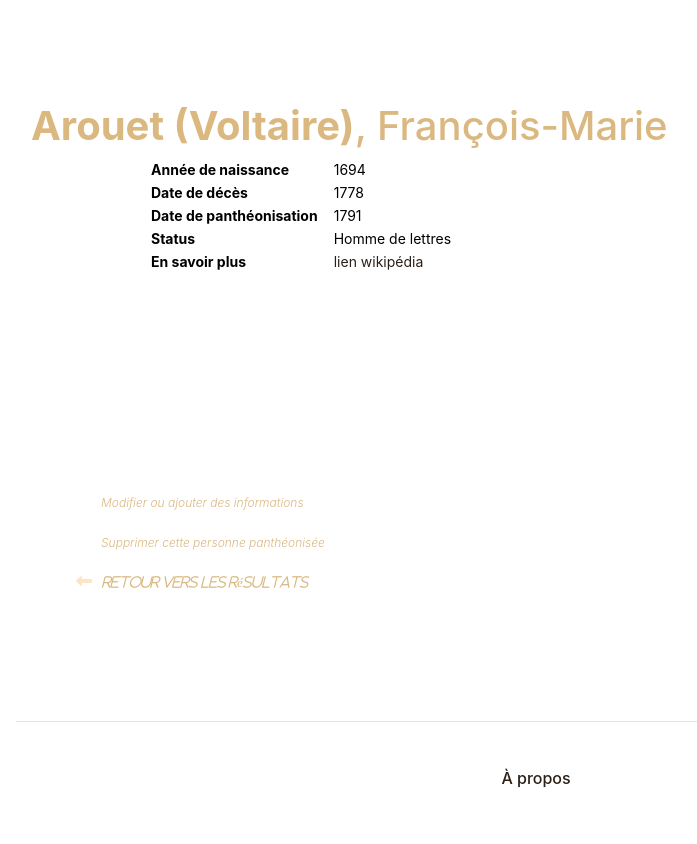
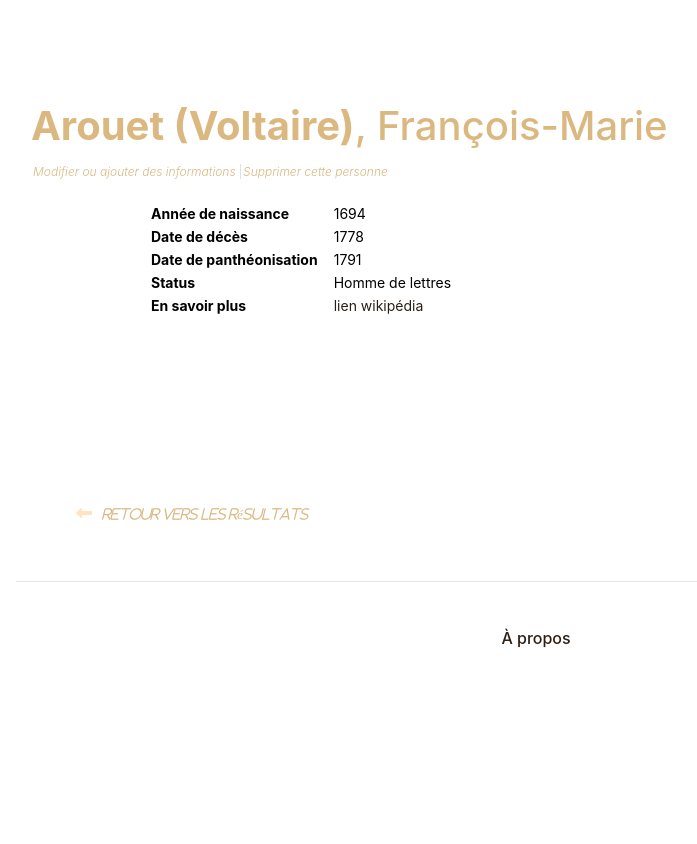
Before and after one commit to axellelecroq/pantheonisees, a Flask app: page /person/1 in a window 1280 px wide. Shown: the part 56-900 px from the top of the page, without its empty margins (104-801 px from the left). After the commit the page ends 704 px from the top, so only its background shows below. Run offline with Flask 2, Linux system fonts and the light colour scheme; a user stored in the database is signed in; data comes from the database, SQL or seed files in the repository; some libraries are stand-ins or nearby versions; some web fonts are replaced.

Commit message:
Change links'places person.html

```diff
--- a/pantheonisees/app/static/css/style.css
+++ b/pantheonisees/app/static/css/style.css
@@ -130,7 +130,7 @@
 .toModifyLink {
     font-size: 12px;
     font-weight: 300;
-    padding-left: 85px;
+    padding-left: 2px;
     color: #dab880;
     font-style: italic;
 }
--- a/pantheonisees/app/templates/pages/person.html
+++ b/pantheonisees/app/templates/pages/person.html
@@ -6,8 +6,13 @@
     <br>
     <div class="container">
         <h1 class="resultsTable"><b>{{result.name}}</b>, {{result.firstname}}</h2>
+            <div>{% if current_user.is_authenticated %}
+                <a class="toModifyLink" href="{{url_for( 'update_person', person_id=result.id)}} ">Modifier ou ajouter des informations</a>
+                <a class="border-left toModifyLink" href="{{url_for( 'delete_person', person_id=result.id)}} ">Supprimer cette personne</a> {%else%}
+                <a class="toModifyLink" href="{{url_for('connexion')}}">Modifier ou ajouter des informations</a>
+                <a class="border-left toModifyLink" href="{{url_for('connexion')}}">Supprimer cette personne</a>{% endif %}</div>
 
-            <table summary="Informations">
+            <table summary="Informations" style="margin-top:20px;">
                 <tbody class="personText ">
                     <tr>
                         <td class="personLabel ">Année de naissance</td>
@@ -33,16 +38,15 @@
                 </tbody>
             </table>
 
-            <div class="rounded float-right">{% if result.image_id.portrait_path %}
+            <div class="rounded float-right">
+                {% if result.image_id.portrait_path %}
                 <p><img src="{{ result.image_id.portrait_path }} " width="150px"></p>
-                {%if result.image_id.portrait_path%}
-                <p class="legendText">{{ result.image_id.portrait_desc}} {%if result.image_id.date%} en {{result.image_id.date}}
-                </p>
-                {% endif %} {%else%}
-                <p class="legendText">Portrait de {{result.name}} {{result.firstname}}, {%if result.image_id.date%}, {{result.image_id.date}}
-                </p>
-                {% endif %} {% endif %}</div>
-            {% endif %} {% if result.image_id.tomb_path %}
+                {% if result.image_id.portrait_path %}
+                <p class="legendText">{{result.image_id.portrait_desc}} {%if result.image_id.date %} en {{result.image_id.date}}{% endif %}
+                </p>{%else%}
+                <p class="legendText">Portrait de {{result.name}} {{result.firstname}}{%if result.image_id.date%} en {{result.image_id.date}}{% endif %}
+                </p> {% endif %}{% endif %}</div>
+            {% if result.image_id.tomb_path %}
             <div class="rounded float-right">
                 <p><img src="{{ result.image_id.tomb_path }} " width="300px "></p>
                 <p class="legendText">Tombeau au Panthéon de {{result.name}} {{result.firstname}}. {% endif %}
@@ -56,22 +60,8 @@
 <br>
 <br>
 <br>
-<br>
-<br>
-<br>
-<p>
-    {% if current_user.is_authenticated %}
-    <a class="toModifyLink" href="{{url_for( 'update_person', person_id=result.id)}} ">Modifier ou ajouter des informations</a>
-</p>
-<p><a class="toModifyLink" href="{{url_for( 'delete_person', person_id=result.id)}} ">Supprimer cette personne panthéonisée</a> {%else%}
-    <a class="toModifyLink" href="{{url_for('connexion')}}">Modifier ou ajouter des informations</a></p>
-<p><a class="toModifyLink" href="{{url_for('connexion')}}">Supprimer cette personne</a>{% endif %}
-</p>{%if back_page%}
+<br> {%if back_page%}
 <p><i class="fas fa-long-arrow-alt-left backArrow "><a class="backPageLink " href="{{back_page}} ">Retour vers les résultats</a>
 </i>
 </p>
-{%endif%}
-<br>
-<br>
-<br>
-<br>{% endblock content %}
+<br/> {%endif%}{% endblock content %}
```
